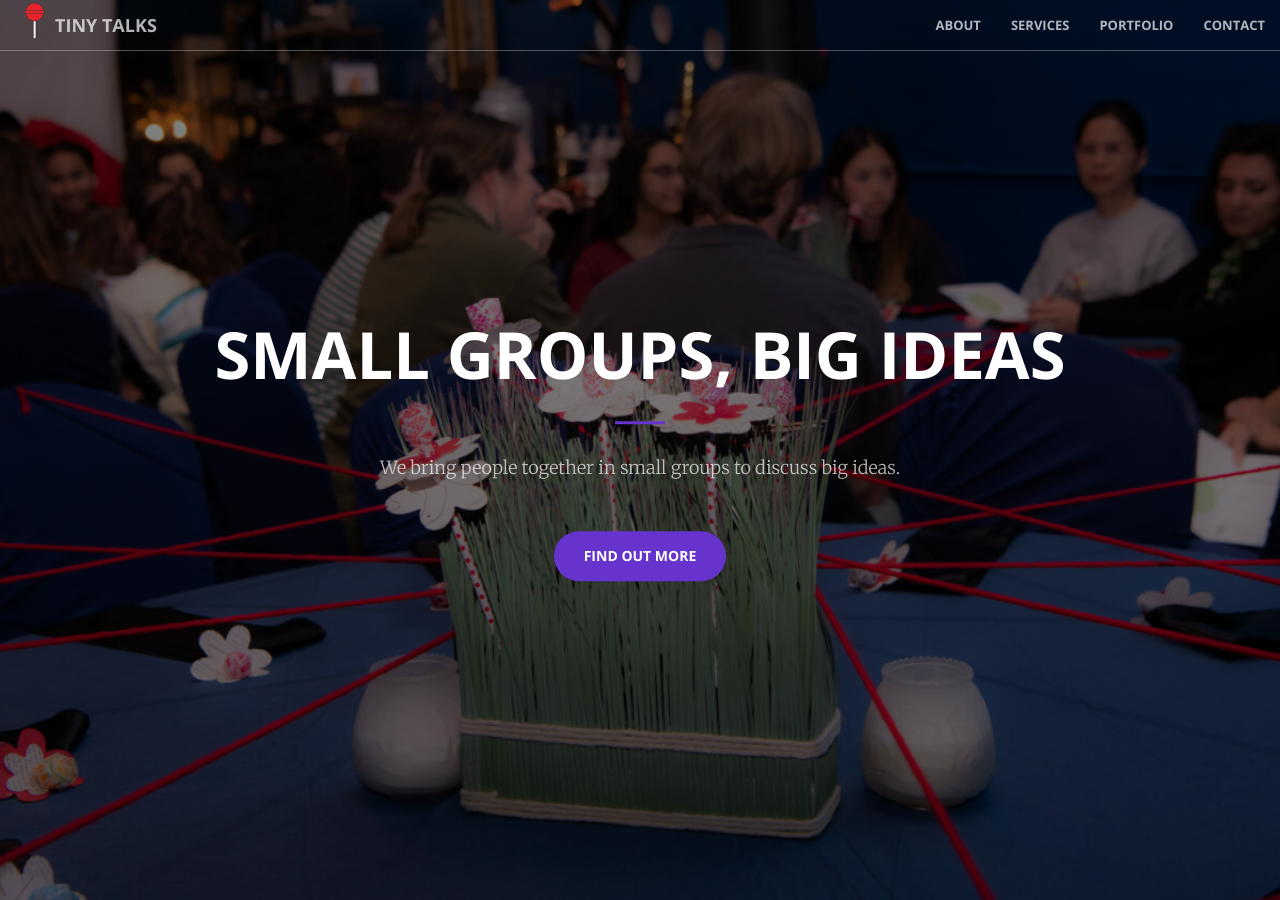
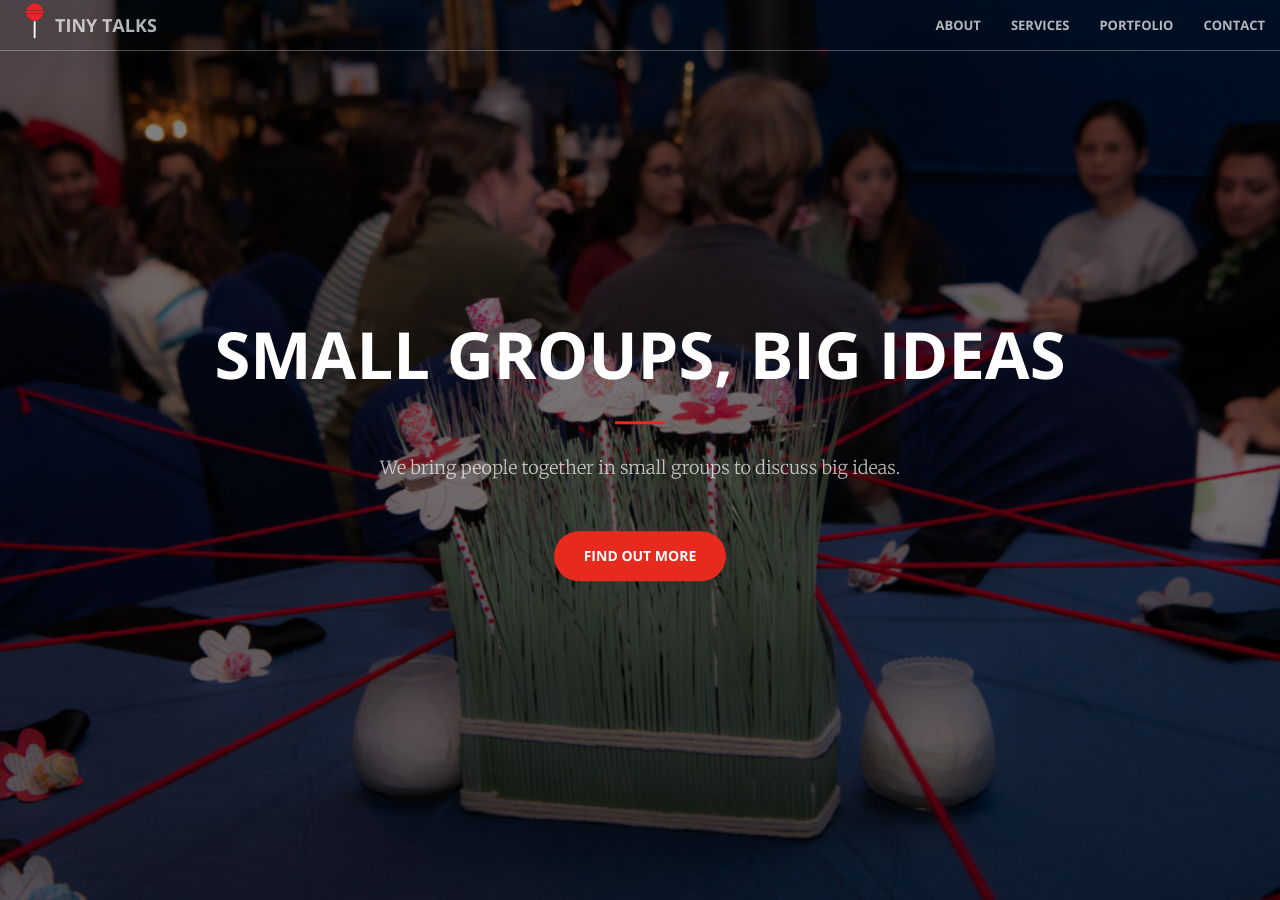
Before and after one commit to anrath/tinytalks.github.io, a Jekyll site: the page built from index.md, in a window 1280 px wide and 900 px high. Built offline with Jekyll 4.4.1, drawn with Linux system fonts in a browser that asks for light colours.

Commit message:
color improvements

```diff
--- a/_layouts/root.html
+++ b/_layouts/root.html
@@ -3,7 +3,7 @@
 
 {% include head.html %}
 
-<body style="background-color: #222" id="page-top">
+<body id="page-top">
 	{% include nav.html %}
 	{% include header.html %}
 	{% include call-to-action.html %}
--- a/_sass/_base.scss
+++ b/_sass/_base.scss
@@ -2,10 +2,11 @@ html,
 body {
     height: 100%;
     width: 100%;
+    @include serif-font;
 }
 
-body {
-    @include serif-font;
+body#page-top {
+    background-color: $theme-dark;
 }
 
 hr {
@@ -71,7 +72,7 @@ aside {
 // Navigation
 
 .navbar-default {
-    background-color: $theme-dark;
+    background-color: $theme-black;
     border-color: rgba($theme-dark, 0.5);
     @include sans-serif-font;
     @include transition-all;
@@ -127,7 +128,7 @@ aside {
             }
         }
         &.affix {
-            background-color: $theme-dark;
+            background-color: $theme-black;
             border-color: rgba(white, 0.3);
             .navbar-header .navbar-brand {
                 color: lighten($theme-primary, 15%);
@@ -247,6 +248,9 @@ header {
 }
 
 // Contact
+#contact {
+    background-color: $theme-black;
+}
 #contact .fa {
     color: $theme-dark;
     font-size: 4em;
--- a/css/main.scss
+++ b/css/main.scss
@@ -34,9 +34,9 @@
 // }
 
 // variables.less
-$theme-primary: #6633cc;
-// #F05F40;
+$theme-primary: #e62b1e;
 $theme-dark: rgb(54, 54, 54);
+$theme-black: #222;
 
 // Import partials from `sass_dir` (defaults to `_sass`)
 @import "mixins", "base";
```
